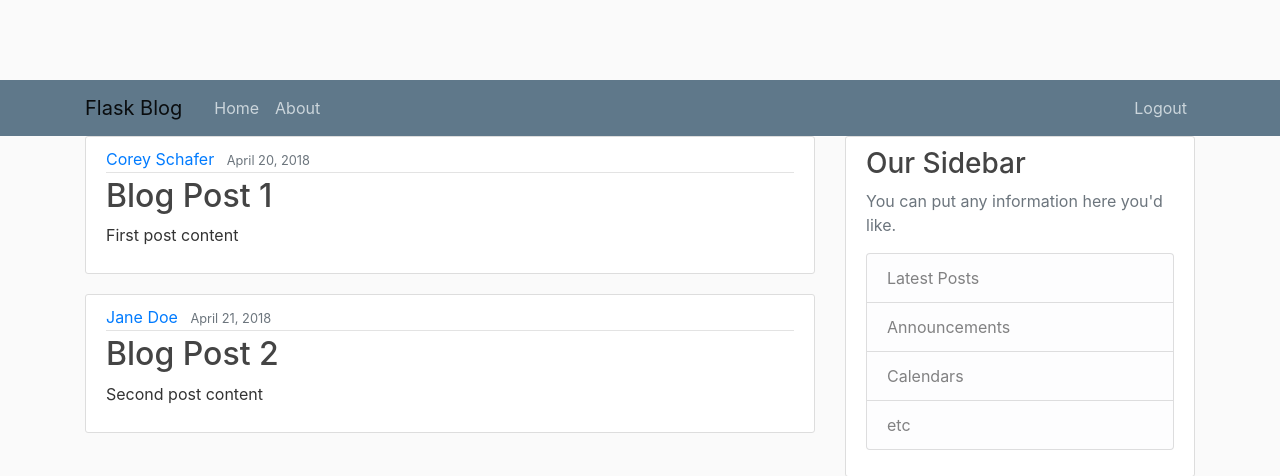
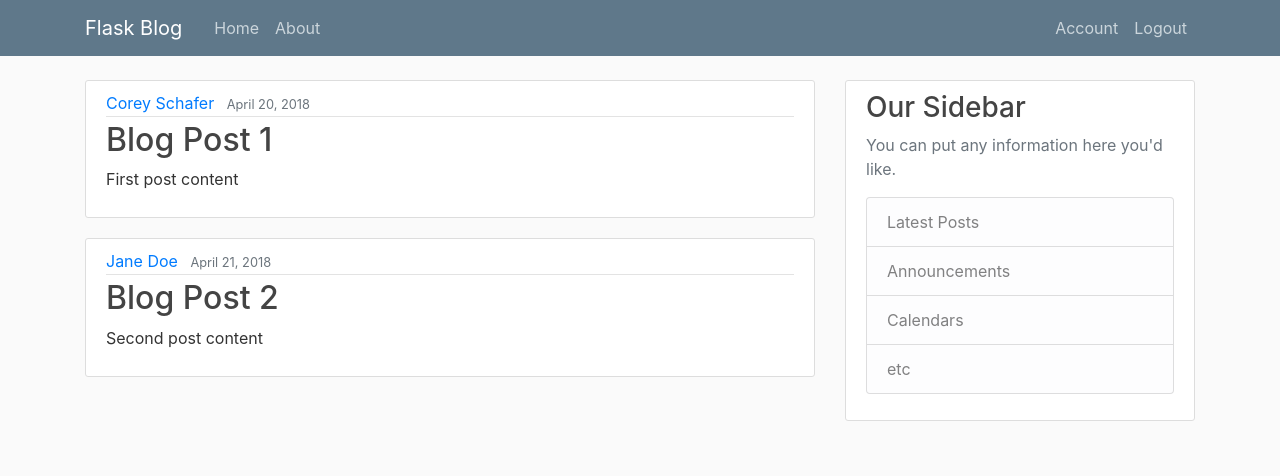
Before and after one commit to Gekonexx/blogflask, a Flask app: page / in a window 1280 px wide. Shown: the top 476 px of the page. Run offline with Flask 3, Linux system fonts and the light colour scheme; a user stored in the database is signed in; some libraries are stand-ins or nearby versions.

Commit message:
account view added

```diff
--- a/flaskblog/__init__.py
+++ b/flaskblog/__init__.py
@@ -1,9 +1,7 @@
-
 from flask import Flask
 from flask_sqlalchemy import SQLAlchemy
 from flask_bcrypt import Bcrypt
 from flask_login import LoginManager
-
 
 app = Flask(__name__)
 app.config['SECRET_KEY'] = 'b68dc391d06a7a6812c4932d567854c2'
@@ -11,5 +9,6 @@ app.config['SQLALCHEMY_DATABASE_URI'] = 'sqlite:///site.db'
 db = SQLAlchemy(app)
 bcrypt = Bcrypt(app)
 login_manager = LoginManager(app)
+login_manager.login_view = 'login'
 
 from flaskblog import routes
--- a/flaskblog/routes.py
+++ b/flaskblog/routes.py
@@ -2,7 +2,7 @@ from flaskblog.models import User, Post
 from flask import render_template, url_for, flash, redirect
 from flaskblog import app, db, bcrypt
 from flaskblog.forms import RegistrationForm, LoginForm
-from flask_login import login_user, current_user, logout_user
+from flask_login import login_user, current_user, logout_user,login_required
 posts = [
     {
         'author': 'Corey Schafer',
@@ -64,8 +64,8 @@ def logout():
     logout_user()
     return redirect(url_for('home'))
 
-#
-# @app.route("/account")
-# @login_required
-# def account():
-#     return render_template('account.html', title='Account')
+
+@app.route("/account")
+@login_required
+def account():
+    return render_template('account.html', title='Account')
--- /dev/null
+++ b/flaskblog/templates/account.html
@@ -0,0 +1,4 @@
+{% extends "layout.html" %}
+{% block content %}
+    <h1>{{ current_user.username }}</h1>
+{% endblock content %}
--- a/flaskblog/templates/layout.html
+++ b/flaskblog/templates/layout.html
@@ -18,7 +18,7 @@
 </head>
 <body>
     <header class="site-header">
-      <nav class="navbar navbar-expand-md navbar-light bg-steel">
+      <nav class="navbar navbar-expand-md navbar-dark bg-steel fixed-top">
         <div class="container">
           <a class="navbar-brand mr-4" href="/">Flask Blog</a>
           <button class="navbar-toggler" type="button" data-toggle="collapse" data-target="#navbarToggle" aria-controls="navbarToggle" aria-expanded="false" aria-label="Toggle navigation">
@@ -26,16 +26,17 @@
           </button>
           <div class="collapse navbar-collapse" id="navbarToggle">
             <div class="navbar-nav mr-auto">
-              <a class="nav-item nav-link" href="{{ url_for('home')}}">Home</a>
-              <a class="nav-item nav-link" href="{{ url_for('about')}}">About</a>
+              <a class="nav-item nav-link" href="{{ url_for('home') }}">Home</a>
+              <a class="nav-item nav-link" href="{{ url_for('about') }}">About</a>
             </div>
             <!-- Navbar Right Side -->
             <div class="navbar-nav">
               {% if current_user.is_authenticated %}
-                <a class="nav-item nav-link" href="{{ url_for('login')}}">Logout</a>
+                <a class="nav-item nav-link" href="{{ url_for('account') }}">Account</a>
+                <a class="nav-item nav-link" href="{{ url_for('logout') }}">Logout</a>
               {% else %}
-              <a class="nav-item nav-link" href="{{ url_for('login')}}">Login</a>
-              <a class="nav-item nav-link" href="{{ url_for('register')}}">Register</a>
+                <a class="nav-item nav-link" href="{{ url_for('login') }}">Login</a>
+                <a class="nav-item nav-link" href="{{ url_for('register') }}">Register</a>
               {% endif %}
             </div>
           </div>
```
Lines whose indentation alone changed are shown as unchanged.
